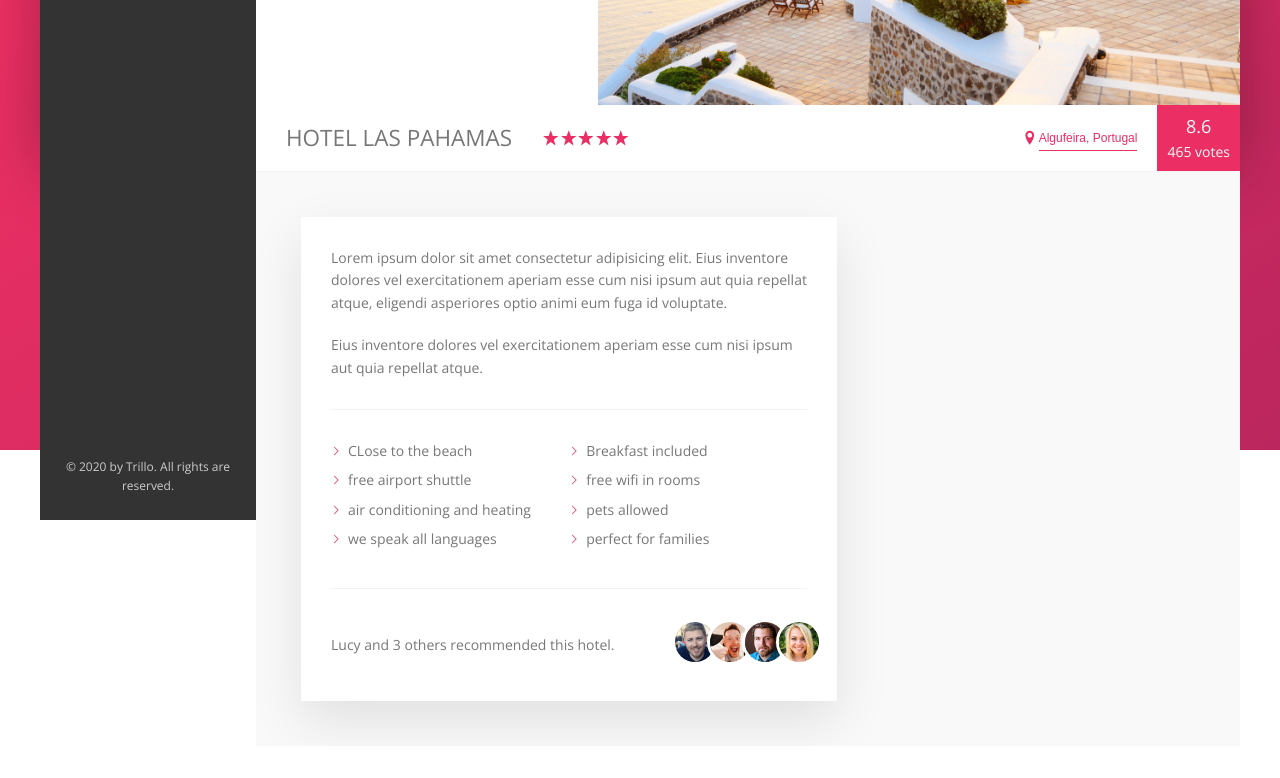
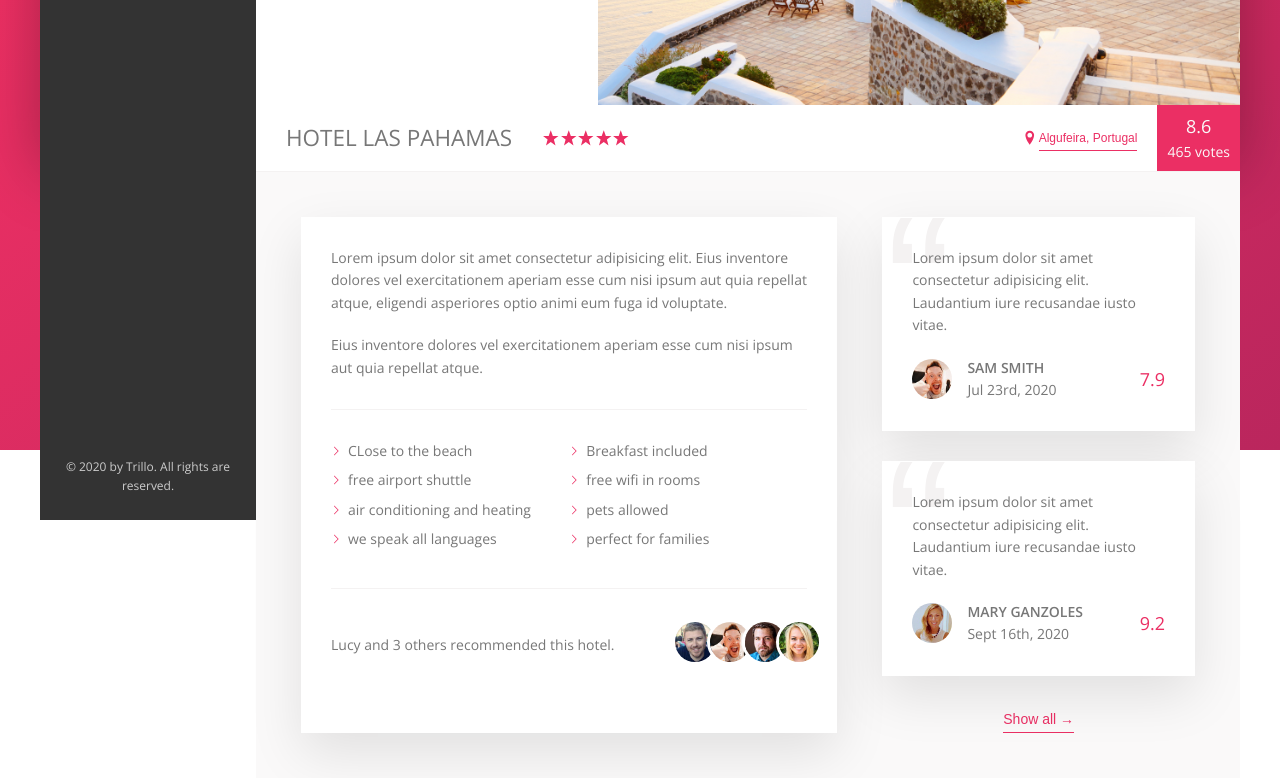
Before and after one commit to mariamamen30/hotel, a website: page index.html in a window 1280 px wide. Shown: the part 430-1208 px from the top of the page. Before the commit the page ends 1176 px from the top, so only its background shows below. Drawn offline with nearby package versions, Linux system fonts and the light colour scheme.

Commit message:
reviews section

```diff
--- a/index.html
+++ b/index.html
@@ -174,7 +174,38 @@
                 </div>
               </div>
             </div>
-            <div class="user-reviews"></div>
+            <div class="user-reviews">
+              <figure class="review">
+                <blockquote class="review__text">
+                  Lorem ipsum dolor sit amet consectetur adipisicing elit.
+                  Laudantium iure recusandae iusto vitae.
+                </blockquote>
+                <figcaption class="review__user">
+                  <img src="img/user-1.jpg" alt="" class="review__photo" />
+                  <div class="review__user-box">
+                    <div class="review__user-name">Sam Smith</div>
+                    <div class="review__user-date">Jul 23rd, 2020</div>
+                  </div>
+                  <div class="review__rating">7.9</div>
+                </figcaption>
+              </figure>
+              <figure class="review">
+                <blockquote class="review__text">
+                  Lorem ipsum dolor sit amet consectetur adipisicing elit.
+                  Laudantium iure recusandae iusto vitae.
+                </blockquote>
+                <figcaption class="review__user">
+                  <img src="img/user-2.jpg" alt="" class="review__photo" />
+                  <div class="review__user-box">
+                    <div class="review__user-name">Mary Ganzoles</div>
+                    <div class="review__user-date">Sept 16th, 2020</div>
+                  </div>
+                  <div class="review__rating">9.2</div>
+                </figcaption>
+              </figure>
+
+              <button class="btn-inline">Show all <span>&rarr;</span></button>
+            </div>
           </div>
         </main>
       </div>
--- a/sass/_components.scss
+++ b/sass/_components.scss
@@ -339,9 +339,6 @@
   &__count {
   }
 
-  &__friends {
-  }
-
   &__photo {
     box-sizing: content-box;
     height: 4rem;
@@ -351,3 +348,61 @@
     margin-right: -1.5rem;
   }
 }
+
+//////////////////////////////////
+/////////   REVIEW
+.review {
+  position: relative;
+  background-color: #fff;
+  box-shadow: 0 2rem 5rem rgba(0, 0, 0, 0.1);
+  padding: 3rem;
+  margin-bottom: 3rem;
+  overflow: hidden;
+
+  &__text {
+    margin-bottom: 2rem;
+    position: relative;
+    z-index: 5;
+  }
+
+  &__user {
+    display: flex;
+    align-items: center;
+  }
+
+  &__photo {
+    height: 4rem;
+    width: 4rem;
+    border-radius: 50%;
+    margin-right: 1.5rem;
+  }
+
+  &__user-box {
+    display: flex;
+    flex-direction: column;
+    margin-right: auto;
+  }
+
+  &__user-name {
+    font-weight: 700;
+    text-transform: uppercase;
+  }
+
+  &__user-date {
+  }
+
+  &__rating {
+    font-size: 1.8rem;
+    color: var(--color-primary);
+  }
+
+  &::before {
+    content: "\201C";
+    position: absolute;
+    font-size: 20rem;
+    font-family: sans-serif;
+    color: var(--color-grey-light-2);
+    top: -9rem;
+    left: 0.3rem;
+  }
+}
--- a/sass/_layout.scss
+++ b/sass/_layout.scss
@@ -42,6 +42,7 @@
   display: flex;
   padding: 4.5rem;
   background-color: var(--color-grey-light-1);
+  font-size: 1.4rem;
 }
 
 .descreption {
@@ -50,9 +51,11 @@
   background-color: #fff;
   box-shadow: 0 2rem 5rem rgba(0, 0, 0, 0.1);
   padding: 3rem;
-  font-size: 1.4rem;
 }
 
 .user-reviews {
   flex: 1;
+  display: flex;
+  flex-direction: column;
+  align-items: center;
 }
```
Also changed, not shown: css/style.css.
